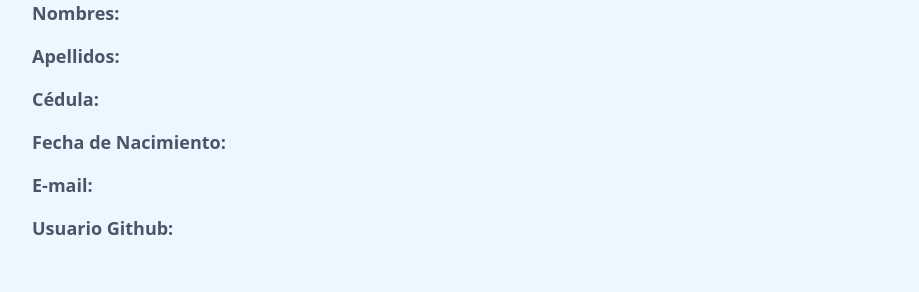
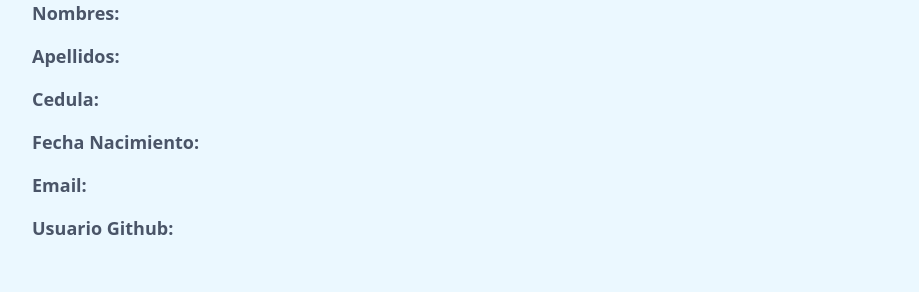
Before and after one commit to dago-ramirez/prueba-tecnica-academia-geek, a React (Create React App) app: page / in a window 1280 px wide. Shown: the top 292 px of the page, without its empty margins (64-983 px from the left). Built offline with nearby package versions, Linux system fonts and the light colour scheme.

Commit message:
Se implementa react-cookie

```diff
--- a/src/App.js
+++ b/src/App.js
@@ -1,4 +1,5 @@
 import React, { createContext, useState } from 'react';
+import { CookiesProvider } from 'react-cookie';
 import Header from './components/Header';
 import Registro from './components/Registro';
 
@@ -6,22 +7,15 @@ export const DataContext = createContext(null);
 
 
 function App() {
-  const [cookies, setCookies] = useState({})
-  const [btnSubmit, setBtnSubmit] = useState(false);
-  const [datos, setDatos] = useState({
-    'nombres': '',
-    'apellidos': '',
-    'cedula': '',
-    'fecha-nacimiento': '',
-    'email': '',
-    'usuario-github': ''
-});
+  const [data, setData] = useState([]);
   return (
     <div className="App">
-      <DataContext.Provider value={{ cookies, setCookies, btnSubmit, setBtnSubmit, datos, setDatos }} >
-        <Header />
-        <Registro />
-      </DataContext.Provider>
+      <CookiesProvider >
+        <DataContext.Provider value={{ data, setData }} >
+          <Header />
+          <Registro />
+        </DataContext.Provider>
+      </CookiesProvider>
     </div>
   );
 }
--- a/src/components/Header.jsx
+++ b/src/components/Header.jsx
@@ -2,33 +2,26 @@ import React, { useContext } from 'react';
 import { DataContext } from '../App';
 
 export default function Header() {
-    const { cookies } = useContext(DataContext);
+    const { data } = useContext(DataContext);
+    const KEYS = ['nombres',
+                  'apellidos',
+                  'cedula',
+                  'fecha-nacimiento',
+                  'email',
+                  'usuario-github'];
+    const INFO = KEYS.map(item => {
+        // Se convierte a mayúscula inicial cada elemento de KEYS
+        let key = item.split('-')
+                  .map(elem => (elem[0].toUpperCase() + elem.slice(1)))
+                  .join(' ');
+        return <div key={item} className="flex flex-col sm:flex-row mx-4 md:mx-24 mb-4" >
+                    <p className="text-lg text-gray-700 font-bold mr-1" >{key}: </p>
+                    <p className="text-lg text-gray-700" >{data[item]}</p>
+                </div>
+    });
     return (
-        <div>
-            <div className="flex flex-col sm:flex-row mx-4 md:mx-24 mb-4" >
-                <p className="text-lg text-gray-700 font-bold mr-1" >Nombres: </p>
-                <p className="text-lg text-gray-700" >{cookies.nombres}</p>
-            </div>
-            <div className="flex flex-col sm:flex-row mx-4 md:mx-24 mb-4" >
-                <p className="text-lg text-gray-700 font-bold mr-1" >Apellidos: </p>
-                <p className="text-lg text-gray-700" >{cookies.apellidos}</p>
-            </div>
-            <div className="flex flex-col sm:flex-row mx-4 md:mx-24 mb-4" >
-                <p className="text-lg text-gray-700 font-bold mr-1" >Cédula: </p>
-                <p className="text-lg text-gray-700" >{cookies.cedula}</p>
-            </div>
-            <div className="flex flex-col sm:flex-row mx-4 md:mx-24 mb-4" >
-                <p className="text-lg text-gray-700 font-bold mr-1" >Fecha de Nacimiento: </p>
-                <p className="text-lg text-gray-700" >{cookies['fecha-nacimiento']}</p>
-            </div>
-            <div className="flex flex-col sm:flex-row mx-4 md:mx-24 mb-4" >
-                <p className="text-lg text-gray-700 font-bold mr-1">E-mail: </p>
-                <p className="text-lg text-gray-700 overflow-x-hidden" >{cookies.email}</p>
-            </div>
-            <div className="flex flex-col sm:flex-row mx-4 md:mx-24 mb-4" >
-                <p className="text-lg text-gray-700 font-bold mr-1">Usuario Github: </p>
-                <p className="text-lg text-gray-700" >{cookies['usuario-github']}</p>
-            </div>
-        </div>
+        <>
+            {INFO}
+        </>
     )
 }
--- a/src/components/Registro.jsx
+++ b/src/components/Registro.jsx
@@ -1,38 +1,29 @@
 import React, { useContext } from 'react';
+import { useCookies } from 'react-cookie';
 import { DataContext } from '../App';
 
 export default function Registro() {
-    const { cookies, setBtnSubmit, datos, setDatos } = useContext(DataContext);
+    const { setData } = useContext(DataContext);
+    const [cookies, setCookie] = useCookies(['nombres',
+                                             'apellidos',
+                                             'cedula',
+                                             'fecha-nacimiento',
+                                             'email',
+                                             'usuario-github']);
 
     const handleInputChange = (event) => {
         const target = event.target;
-        setBtnSubmit(false);
-        setDatos({
-            ...datos,
-            [target.name]: target.value
-        });
-        createCookie(target.name, target.value);
+        setCookie(
+            target.name,
+            target.value,
+            { path: '/' }
+        );
     };
 
     const sendData = (event) => {
         event.preventDefault();
-        console.log(cookies)
-        // Se guardan las cookies en forma de objeto
-        document.cookie.split(';')
-        .map(item => item.split('='))
-        .forEach(element => cookies[element[0]] = element[1]);
-        setBtnSubmit(true);
+        setData(cookies);
         document.getElementById('my-form').reset();
-        console.log(cookies)
-    }
-
-    const createCookie = (name, value) => {
-        const date = new Date();
-        // Se configura la fecha de caducidad de las cookies a 7 días
-        date.setTime(date.getTime() + (7 * 24 * 60 * 60 * 1000));
-        const expires =  "; expires="+date.toGMTString();
-        // Se guarda la cookie
-        document.cookie = name + "=" + value + expires;
     }
 
     return (
```
